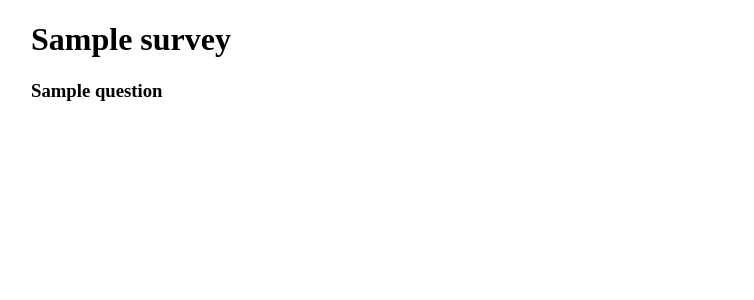
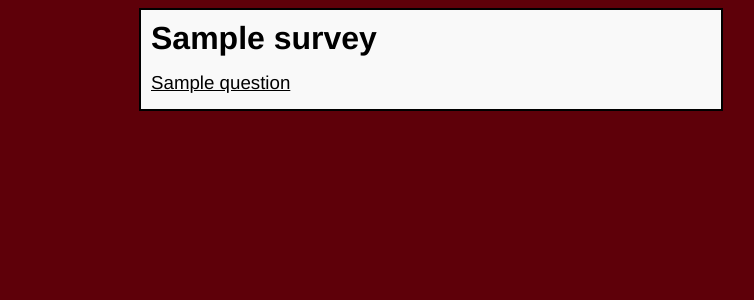
Before and after one commit to mostateresnet/django-resnet-survey, a Django app: template survey/templates/survey/results.html in a window 1280 px wide. Shown: the top 300 px of the page, without its empty margins (209-963 px from the left). Run offline with Django 3.2, Linux system fonts and the light colour scheme; the template is opened without the code that fills it: most values are stand-ins (such as "Sample title", 1, 10 or a date in 2020).

Commit message:
Added CSS to results page.

```diff
--- /dev/null
+++ b/survey/static/css/results.css
@@ -0,0 +1,36 @@
+table
+{
+    margin-left: 25px;
+    border: 1px solid black;
+    border-collapse: collapse;
+    margin-bottom: 5px;
+}
+
+td
+{
+    padding: 5px;
+    padding-right: 10px;
+    padding-left: 10px;
+    border: 1px solid black;
+}
+
+h3
+{
+    margin-top: 15px;
+    margin-bottom: 5px;
+    font-weight: normal;
+    text-decoration: underline;
+}
+
+h1
+{
+    margin-top: 0px;
+    margin-bottom: 10px;
+}
+
+ul
+{
+    margin-top: 0px;
+    margin-bottom: 5px;
+    list-style-type: square;
+}
--- a/survey/templates/survey/results.html
+++ b/survey/templates/survey/results.html
@@ -1,4 +1,11 @@
 {% extends "survey/base.html" %}
+{% load static from staticfiles %}
+
+{% block css %}
+    {{ block.super }}
+    <link rel="stylesheet" href="{% static "css/newsurvey.css" %}"/>
+    <link rel="stylesheet" href="{% static "css/results.css" %}"/>
+{% endblock %}
 
 {% block content %}
 <h1>{{ survey.title }}</h1>
```
